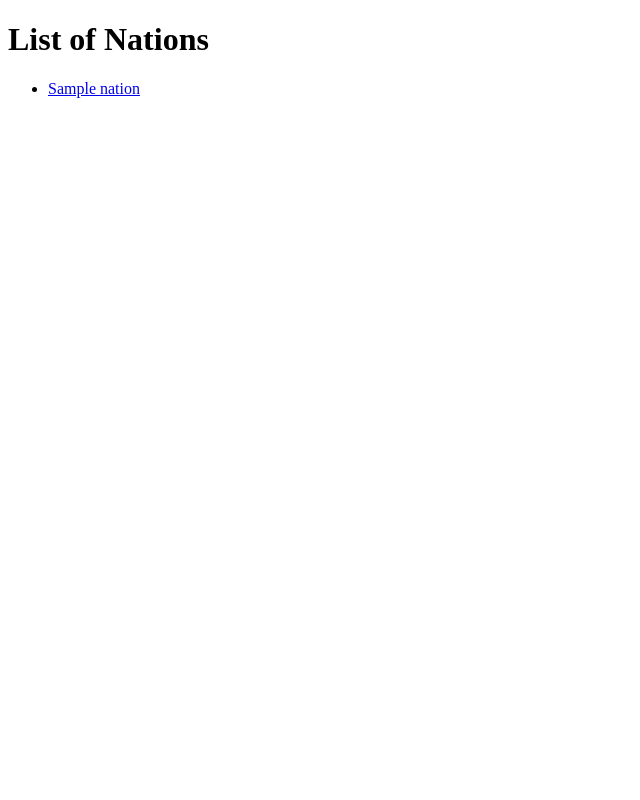
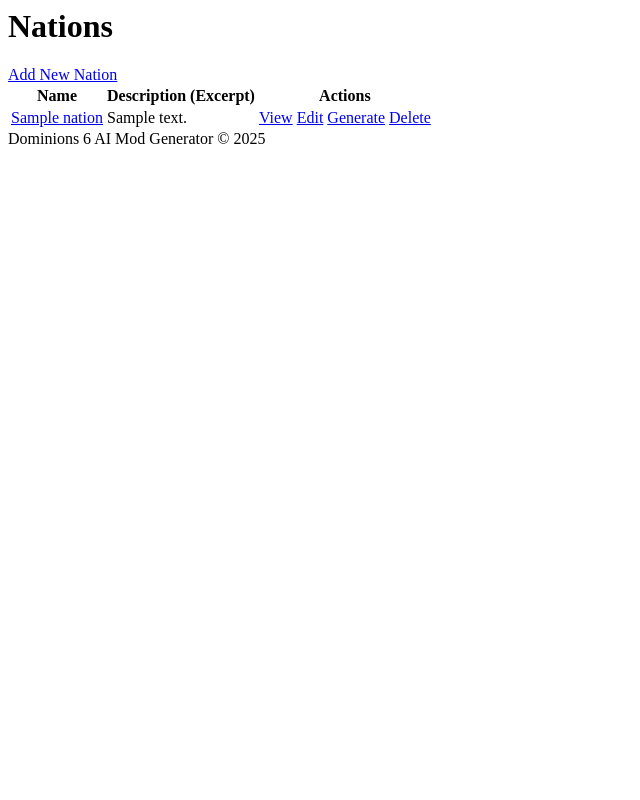
Before and after one commit to ragzad/Dom6ModGen, a Django app: page /nations/ in a window 1280 px wide. Shown: the whole page, without its empty margins (0-640 px from the left). Run offline with Django 5.2, Linux system fonts and the light colour scheme; tables that the repository leaves empty hold one stand-in row (values such as "Sample post").

Commit message:
Bootstrap

```diff
--- /dev/null
+++ b/dom6modgen/nations/templates/nations/base.html
@@ -0,0 +1,3 @@
+{% block content %} {% endblock %}
+Dominions 6 AI Mod Generator © {% now "Y" %}
+{% block scripts %} {% endblock %}
--- a/dom6modgen/nations/templates/nations/nation_list.html
+++ b/dom6modgen/nations/templates/nations/nation_list.html
@@ -1,29 +1,46 @@
-<!DOCTYPE html>
-<html lang="en">
-<head>
-    <meta charset="UTF-8">
-    <meta name="viewport" content="width=device-width, initial-scale=1.0">
-    <title>Nations List</title>
-</head>
-<body>
-    <h1>List of Nations</h1>
+{% extends "nations/base.html" %}
 
-    {% if nations %}
-    <ul>
-        {% for nation in nations %}
-            <li>
-                {% comment %} Make the name a link to the detail page {% endcomment %}
-                <a href="{% url 'nations:nation_detail' nation.pk %}">
-                    {{ nation.name }}
-                </a>
-            </li>
-        {% empty %}
-            <li>No nations found. Add some via the admin interface!</li>
-        {% endfor %}
-    </ul>
+{% block title %}Nations List - {{ block.super }}{% endblock %}
+
+{% block content %}
+<div class="d-flex justify-content-between align-items-center mb-3">
+    <h1>Nations</h1>
+    <a href="{% url 'nations:nation_create' %}" class="btn btn-primary">Add New Nation</a>
+</div>
+
+{% if nations %}
+    {# Responsive wrapper for small screens #}
+    <div class="table-responsive">
+        <table class="table table-striped table-hover">
+            <thead class="table-dark">
+                <tr>
+                    <th scope="col">Name</th>
+                    <th scope="col">Description (Excerpt)</th>
+                    <th scope="col">Actions</th>
+                </tr>
+            </thead>
+            <tbody>
+                {% for nation in nations %}
+                <tr>
+                    <td><a href="{% url 'nations:nation_detail' nation.pk %}">{{ nation.name }}</a></td>
+                    <td>{{ nation.description|truncatewords:20|default:"(No description)" }}</td>
+                    <td>
+                        {# Action Buttons #}
+                        <a href="{% url 'nations:nation_detail' nation.pk %}" class="btn btn-sm btn-info me-1" title="View Details">View</a>
+                        <a href="{% url 'nations:nation_update' nation.pk %}" class="btn btn-sm btn-warning me-1" title="Edit">Edit</a>
+                        <a href="{% url 'nations:nation_generate_dm' nation.pk %}" class="btn btn-sm btn-success me-1" title="Generate Mod Code">Generate</a>
+                        <a href="{% url 'nations:nation_delete' nation.pk %}" class="btn btn-sm btn-danger" title="Delete">Delete</a>
+                    </td>
+                </tr>
+                {% endfor %}
+            </tbody>
+        </table>
+    </div>
 {% else %}
-    <p>No nations list was provided.</p>
+    {# Message shown when no nations exist #}
+    <div class="alert alert-info" role="alert">
+        No nations found. <a href="{% url 'nations:nation_create' %}" class="alert-link">Add the first one!</a>
+    </div>
 {% endif %}
 
-</body>
-</html>
+{% endblock %}
```
